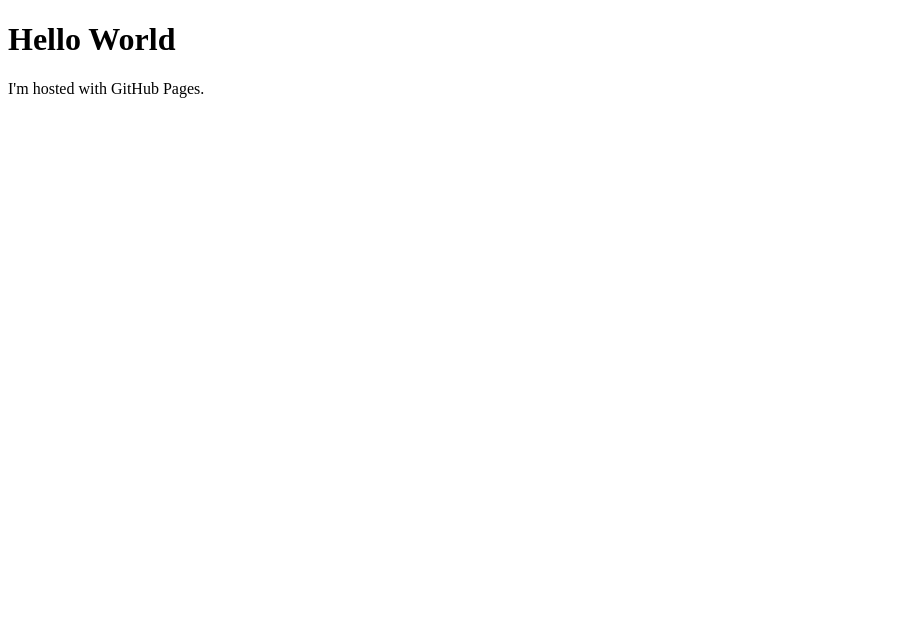
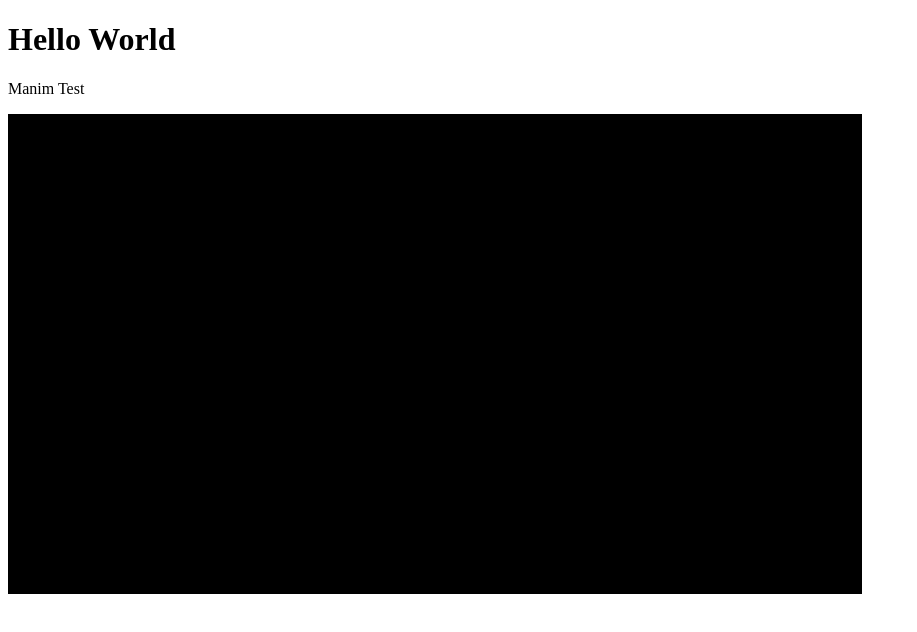
Before and after one commit to withplusplay/edytos.github.io, a plain HTML site: page index.html in a window 1280 px wide. Shown: the whole page, without its empty margins (0-917 px from the left). Drawn offline with Linux system fonts and the light colour scheme.

Commit message:
Manim Test

```diff
--- a/index.html
+++ b/index.html
@@ -8,6 +8,7 @@
   </head>
   <body>
     <h1>Hello World</h1>
-    <p>I'm hosted with GitHub Pages.</p>
+    <p>Manim Test</p>
+    <img src="img/BooleanOperations_ManimCE_v0.12.0.gif" alt="" />
   </body>
 </html>
```
